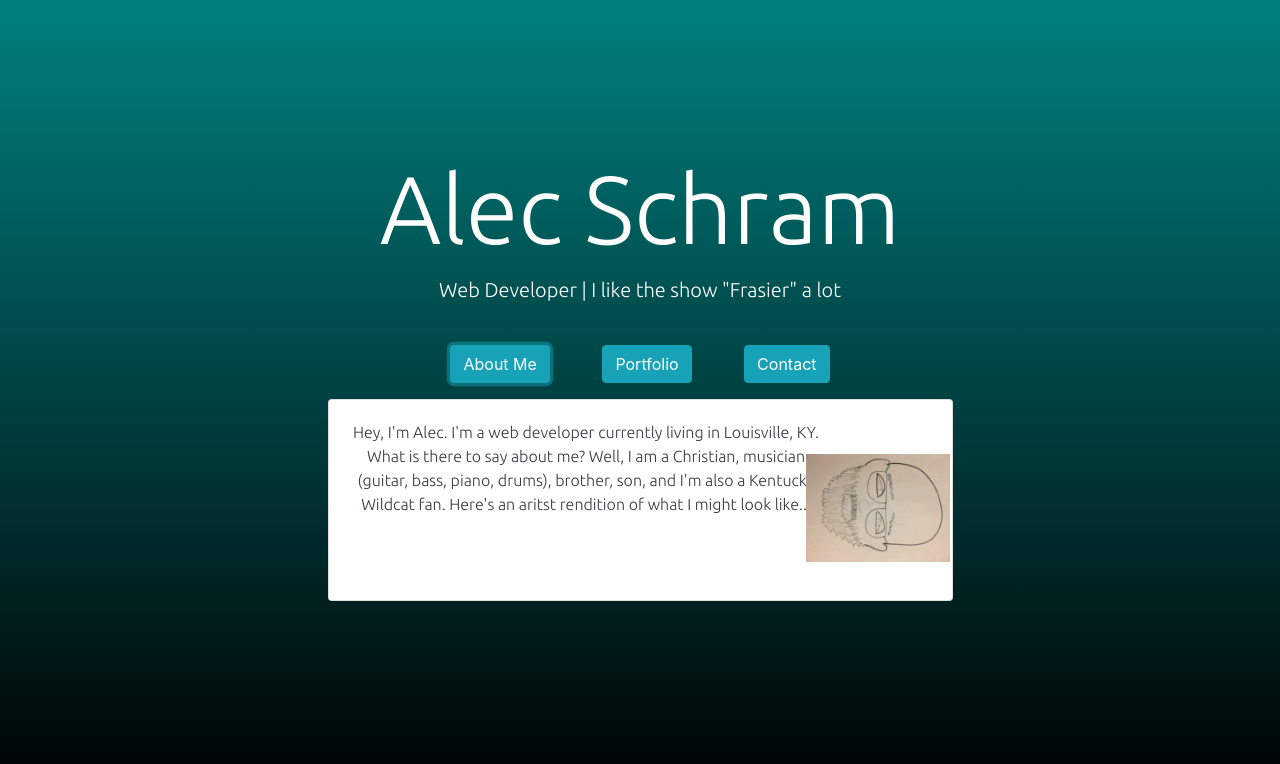
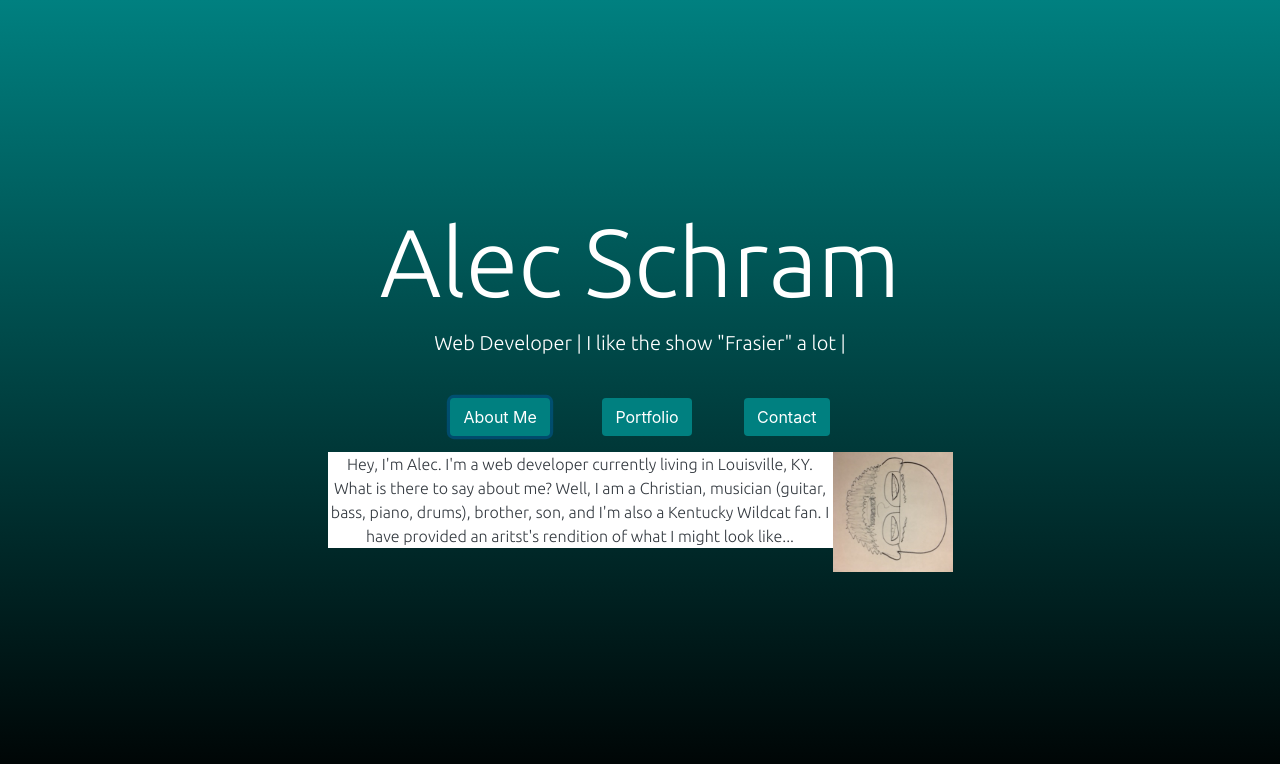
Before and after one commit to alec9876/AlecTest, a plain HTML site: page Index.html in a window 1280 px wide. Both pictures are taken after a click on the button "About Me". Drawn offline with nearby package versions, Linux system fonts and the light colour scheme.

Commit message:
I have made final amendments to where the img fits within the collapse unit

```diff
--- a/CSS/main.css
+++ b/CSS/main.css
@@ -23,14 +23,24 @@ h1, p {
     align-items: center;
 }
 
-img {
-    width: 11em;
-    height: 9em;
+.btn {
+    background-color: teal;
+    color: white;
+}
+
+.btn:hover {
+    background-color: rgb(0, 111, 128);
+    color: white;
+}
+
+.aboutme-pic {
+    width: 25em;
+    height: 25em;
     transform: rotate(90deg);
 }
 
-p{
-    overflow: hidden;
+.aboutme {
+    font-size: 1rem;
 }
 
 @media only screen and (max-width: 770px)
@@ -43,9 +53,7 @@ p{
         font-size: 1rem;
     }
 
-    .btn {
-        .75rem;
-    }
+
 
 }
 
@@ -59,8 +67,18 @@ p{
         font-size: 1rem;
     }
 
+    .aboutme {
+        font-size: .5em;
+    }
+
     .btn {
         font-size: .60rem;
+    }
+
+    .aboutme-pic {
+        width: 5em;
+        height: 5em;
+        float: right;
     }
 }
 
@@ -70,4 +88,7 @@ p{
         display: none;
     }
 
+    .text-dark {
+        font-size: .3rem;
+    }
 }
--- a/Index.html
+++ b/Index.html
@@ -21,25 +21,23 @@
             <div class="container-fluid">
                 <div class="text-white mb-5 text-center">
                     <h1 class="display-1">Alec Schram</h1>
-                    <p class="lead">Web Developer |<br class="break"> I like the show "Frasier" a lot</p><br>
-                        <a class="btn btn-info" data-toggle="collapse" href="#collapseExample" role="button" aria-expanded="false" aria-controls="collapseExample">
+                    <p class="lead">Web Developer |<br class="break"> I like the show "Frasier" a lot |</p><br>
+                        <a class="btn" data-toggle="collapse" href="#collapseExample" role="button" aria-expanded="false" aria-controls="collapseExample">
                             About Me
                         </a>
-                        <a class="btn btn-info ml-sm-5 mr-sm-5 middle"  href="https://github.com/alec9876/"role="button" aria-expanded="false" aria-controls="collapseExample">
+                        <a class="btn ml-sm-5 mr-sm-5 middle"  href="https://github.com/alec9876/"role="button" aria-expanded="false" aria-controls="collapseExample">
                             Portfolio
                         </a>
-                        <a class="btn btn-info"  href="https://www.linkedin.com/in/alecschram/" role="button" aria-expanded="false" aria-controls="collapseExample">
+                        <a class="btn"  href="https://www.linkedin.com/in/alecschram/" role="button" aria-expanded="false" aria-controls="collapseExample">
                             Contact
                         </a>
                     <div class="collapse" id="collapseExample">
-                            <div class="card card-body text-dark w-50 mx-auto mt-3">
-                                <div class="d-inline-flex">
-                                <p>Hey, I'm Alec.  I'm a web developer currently living in Louisville, KY.  What is there to say about me?
+                            <div class="text-dark w-50 mx-auto mt-3 bg-white">
+                                <img class="aboutme-pic float-right" src="Pics/sketch.JPG" alt="Alec(by an artist)">
+                                <p class="aboutme">Hey, I'm Alec.  I'm a web developer currently living in Louisville, KY.  What is there to say about me?
                                 Well, I am a Christian, musician (guitar, bass, piano, drums), brother, son, and I'm also a Kentucky
-                                Wildcat fan.  Here's an aritst rendition of what I might look like...
+                                Wildcat fan.  I have provided an aritst's rendition of what I might look like...
                                 </p>
-                                <img class="mt-3" src="Pics/sketch.JPG" alt="Alec(by an artist)">
-                                </div>
                             </div>
                         </div>
                     </div>
```
